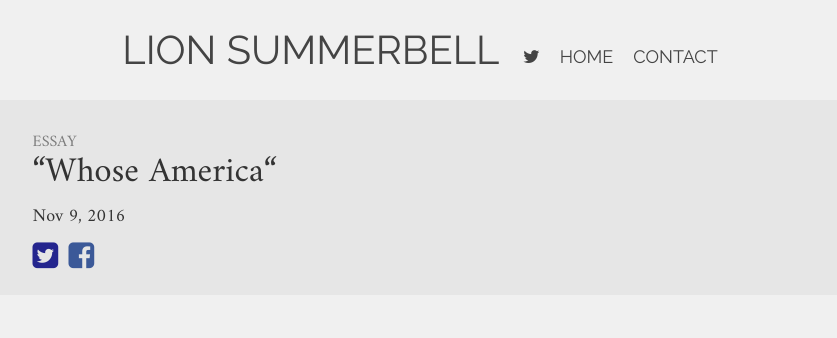
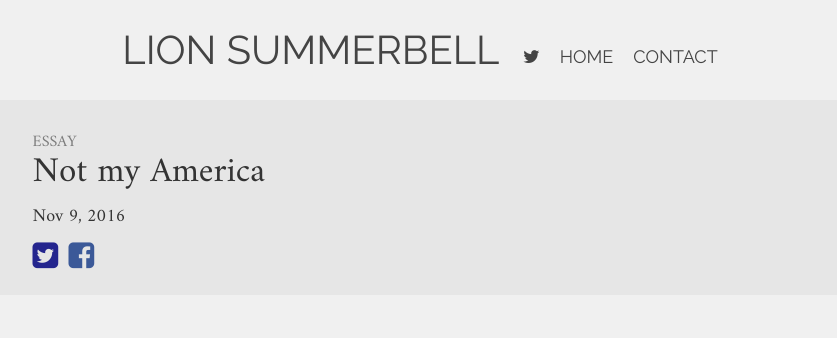
Before and after one commit to smmbll/smmbll.github.io, a Jekyll site: the page built from _posts/2016-10-20-cairo-airport.md, in a window 1280 px wide and 900 px high. Shown: the top 338 px of the window, without its empty margins (220-1057 px from the left). Built offline with Jekyll 4.4.1, drawn with Linux system fonts in a browser that asks for light colours.

Commit message:
Readded cairo

```diff
--- a/_posts/2016-10-20-cairo-airport.md
+++ b/_posts/2016-10-20-cairo-airport.md
@@ -1,6 +1,6 @@
 ---
 layout: post
-title:  “Whose America“
+title:  Not my America
 date:   2016-11-09 13:15:00 +0200
 author: Lion Summerbell
 type: essay
```
